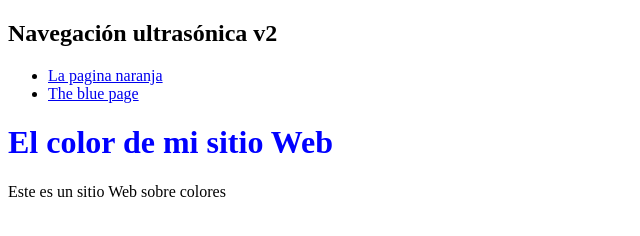
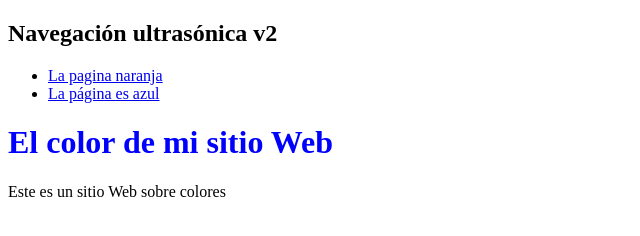
Before and after one commit to OscarM2001/PracticaGit, a plain HTML site: page index.html in a window 1280 px wide. Shown: the full height of the page, 0-640 px from the left. Drawn offline with Linux system fonts and the light colour scheme.

Commit message:
Commit de Luisa Andraca

```diff
--- a/index.html
+++ b/index.html
@@ -13,7 +13,7 @@
             <a href="orange.html">La pagina naranja</a>
         </li>
         <li>
-            <a href="blue.html">The blue page</a>
+            <a href="blue.html">La página es azul</a>
         </li>
     </ul>
     <h1 style="color: blue">El color de mi sitio Web</h1>
```
